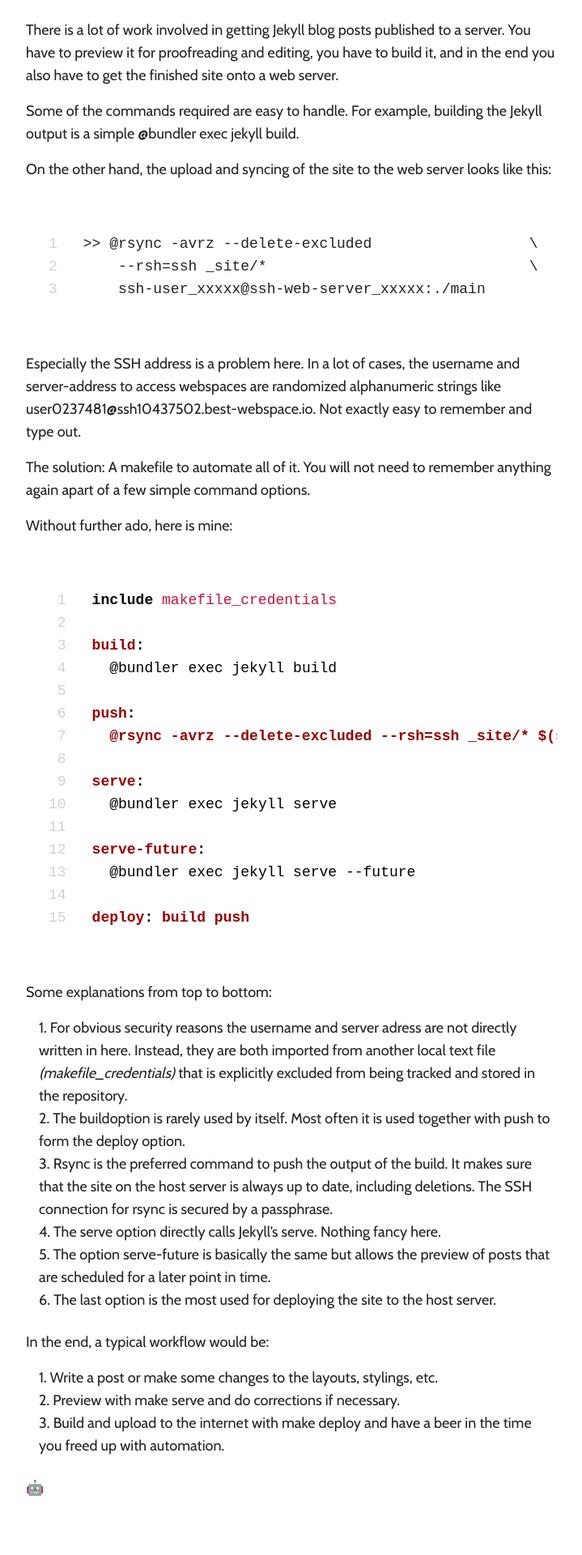
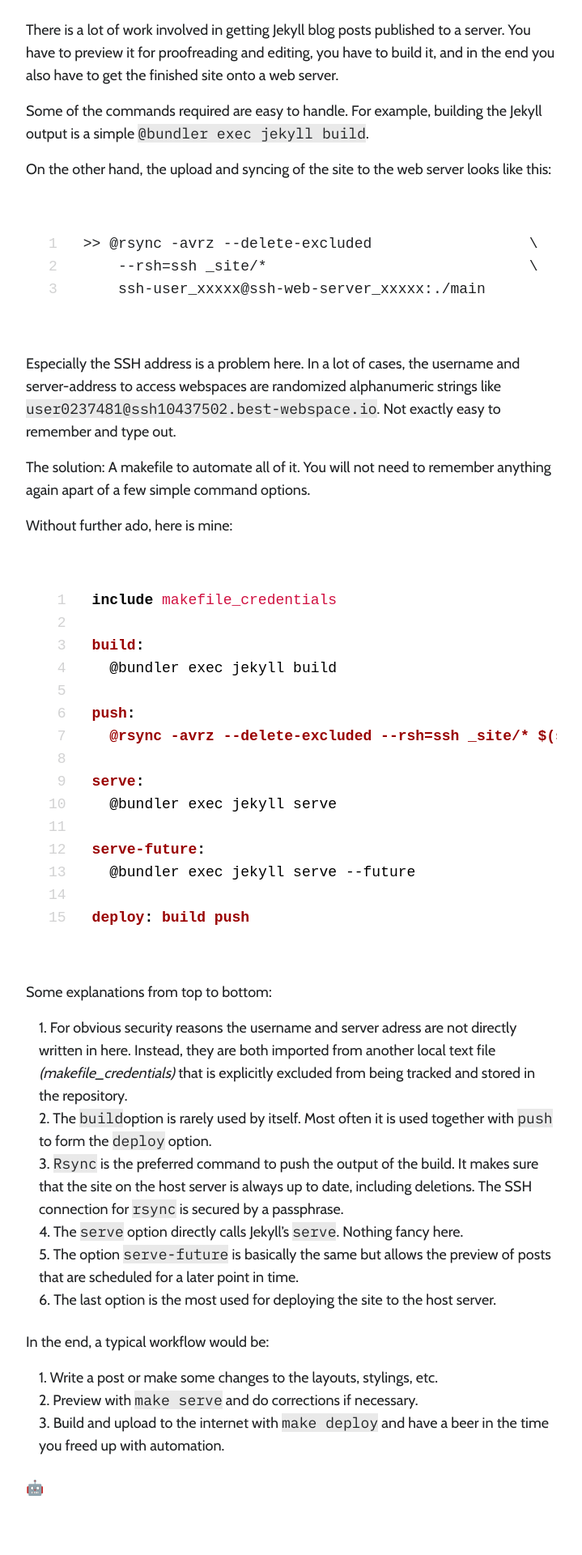
Before and after one commit to YinglaiYang/Blog-src, a Jekyll site: the page built from _posts/2020-05-27-make-the-blog.md, in a window 1280 px wide. Shown: the part 522-2442 px from the top of the page at 81% size, without its empty margins (38-757 px from the left). Built offline with Jekyll 4.4.1, drawn with Linux system fonts in a browser that asks for light colours; nearby versions of some CDN libraries.

Commit message:
Workaround to have monospace fonts for <code>

```diff
--- a/_sass/_typography.scss
+++ b/_sass/_typography.scss
@@ -228,7 +228,8 @@ time {
 }
 
 code {
-  font-family: $body-font;
+  font-family: $title-font;
+  background-color: #E9E9E9;
 }
 
 ::selection {
```
